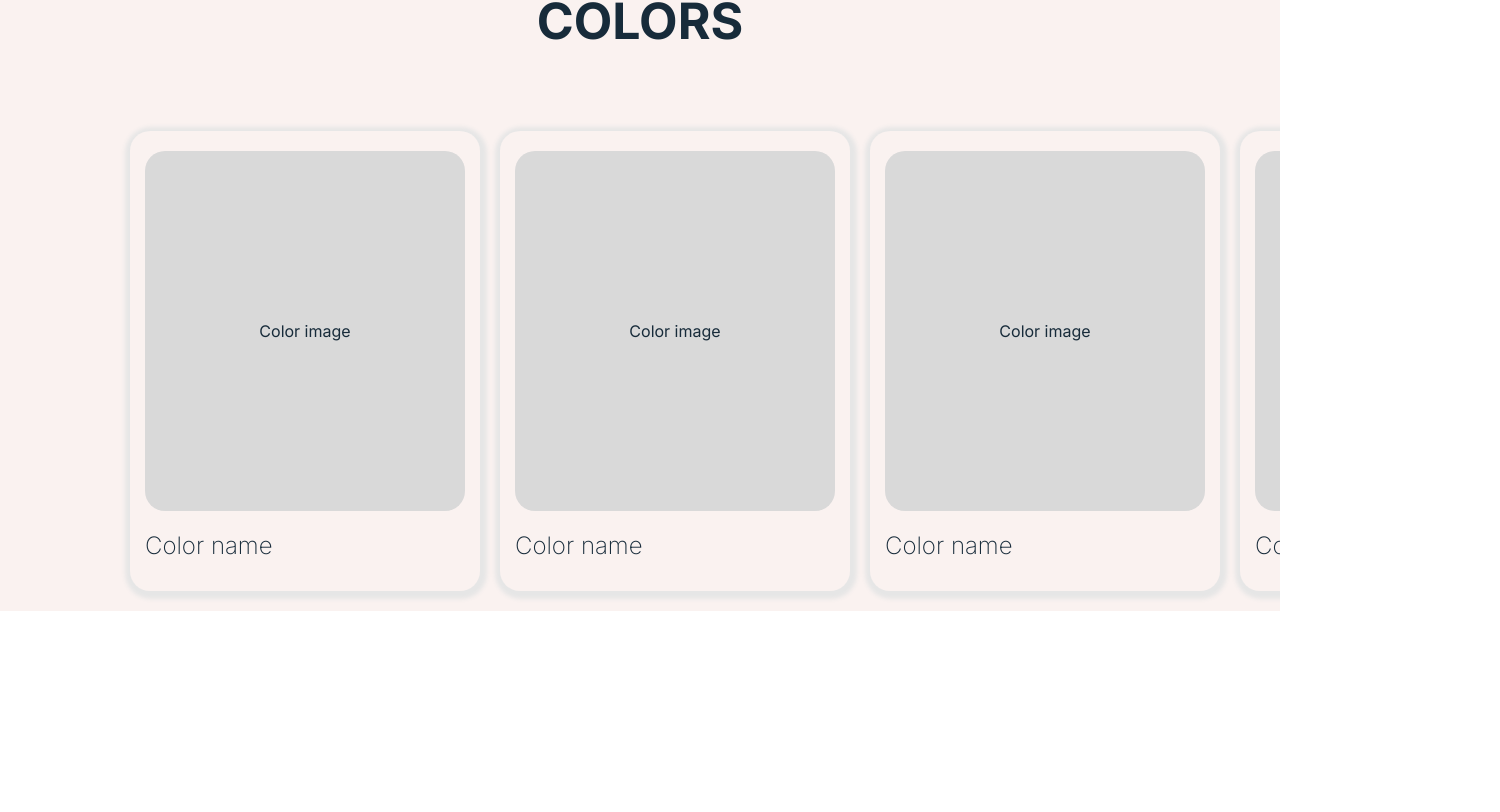
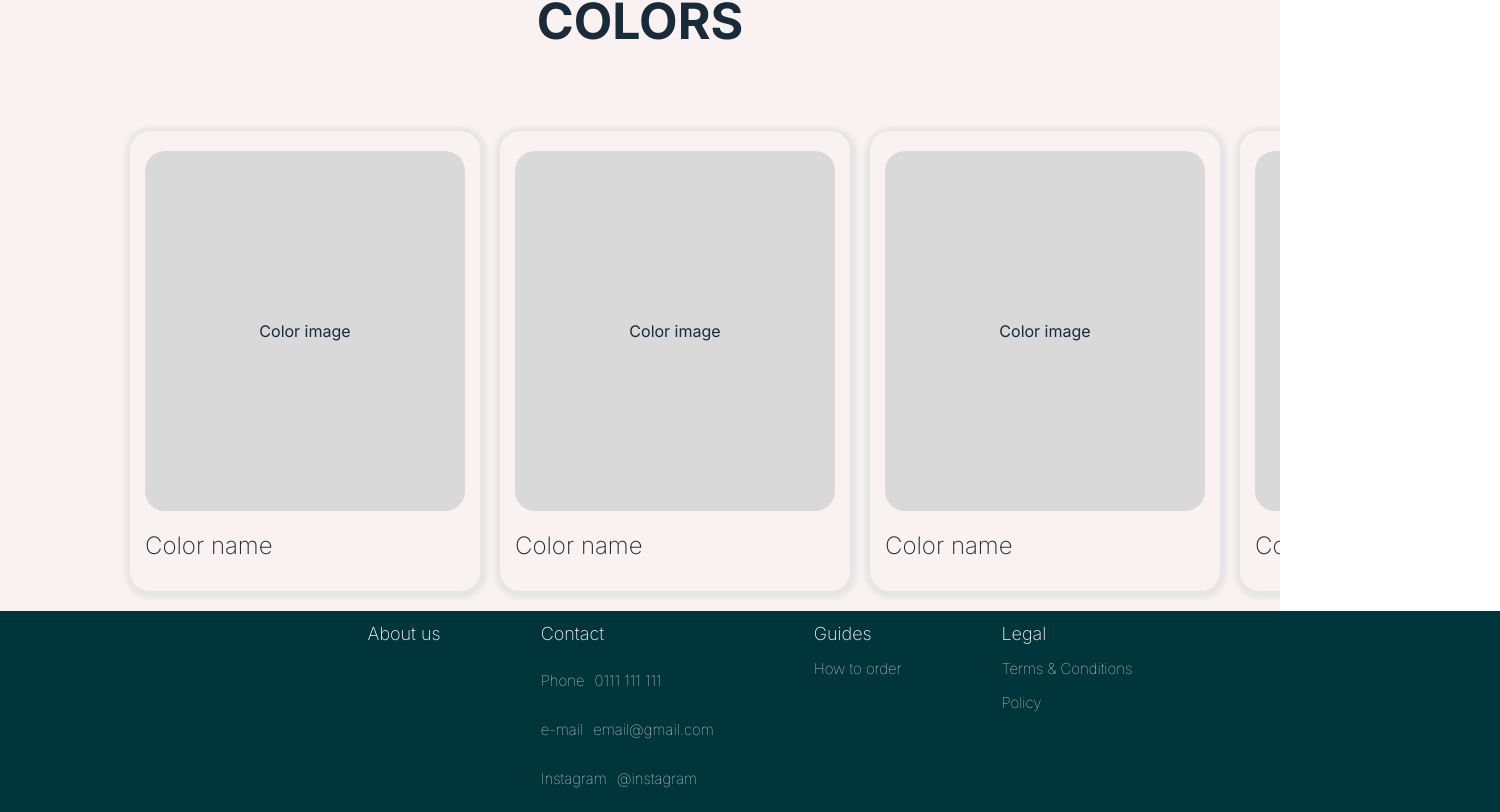
Before and after one commit to claudiamnegrea/printing-site, a React (Create React App) app: page /colors in a window 1280 px wide. Shown: the part 149-961 px from the top of the page, 1500 px wide, since content can reach past the window. Before the commit the page ends 800 px from the top, so only its background shows below. Built offline with nearby package versions, Linux system fonts and the light colour scheme.

Commit message:
added footer

```diff
--- a/src/App.js
+++ b/src/App.js
@@ -5,17 +5,22 @@ import Home from './pages/home-page';
 import { Routes, Route } from 'react-router-dom';
 import Portfolio from './pages/portfolio';
 import Cart from './pages/cart';
+import Footer from './components/footer';
 
 function App() {
   return (
     <div className={classes.setup}>
       <Header />
-      <Routes>
+      <div className={classes.main}>
+      <Routes >
         <Route exact path='/' element={<Home />} />
         <Route exact path='/colors' element={<Colors />} />
         <Route exact path='/portfolio' element={<Portfolio />} />
         <Route exact path='/cart' element={<Cart />} />
       </Routes>
+      </div>
+      <Footer />
+
     </div>
   );
 }
--- a/src/App.module.css
+++ b/src/App.module.css
@@ -2,3 +2,7 @@
 background-color: #FAF2F0;
 min-height: 750px;
 }
+
+.main{
+    min-height: 500px;
+}
--- /dev/null
+++ b/src/components/footer/index.jsx
@@ -0,0 +1,35 @@
+import classes from "./styles.module.css";
+
+export default function Footer() {
+  return (
+    <div className={classes.wrapper}>
+      <div>
+        <h1>About us</h1>
+      </div>
+      <div>
+        <h1>Contact</h1>
+        <div className={classes.phone}>
+          <p>Phone</p>
+          <p>0111 111 111</p>
+        </div>
+        <div className={classes.email}>
+          <p>e-mail</p>
+          <p>email@gmail.com</p>
+        </div>
+        <div className={classes.insta}>
+          <p>Instagram</p>
+          <p>@instagram</p>
+        </div>
+      </div>
+      <div>
+        <h1>Guides</h1>
+        <p>How to order</p>
+      </div>
+      <div>
+        <h1>Legal</h1>
+        <p>Terms & Conditions</p>
+        <p>Policy</p>
+      </div>
+    </div>
+  );
+}
--- /dev/null
+++ b/src/components/footer/styles.module.css
@@ -0,0 +1,39 @@
+@import url('https://fonts.googleapis.com/css2?family=Inter:ital,opsz,wght@0,14..32,100..900;1,14..32,100..900&display=swap');
+
+.wrapper{
+    display: flex;
+    flex-direction: row;
+    justify-content: center;
+    gap: 100px;
+    background-color: #01353C;
+    width: 1500px;
+    min-height: 210px;
+
+}
+.wrapper h1{
+    color: #FBF5F3;
+    font-family: 'Inter';
+    font-weight: 200;
+    font-size: 18px;
+}
+.wrapper p{
+    color: #FBF5F3;
+    font-family: 'Inter';
+    font-weight: 100;
+    font-size: 15px;
+}
+.phone{
+    display: flex;
+    flex-direction: row;
+    gap: 10px;
+}
+.email{
+    display: flex;
+    flex-direction: row;
+    gap: 10px;
+}
+.insta{
+    display: flex;
+    flex-direction: row;
+    gap: 10px;
+}
```
